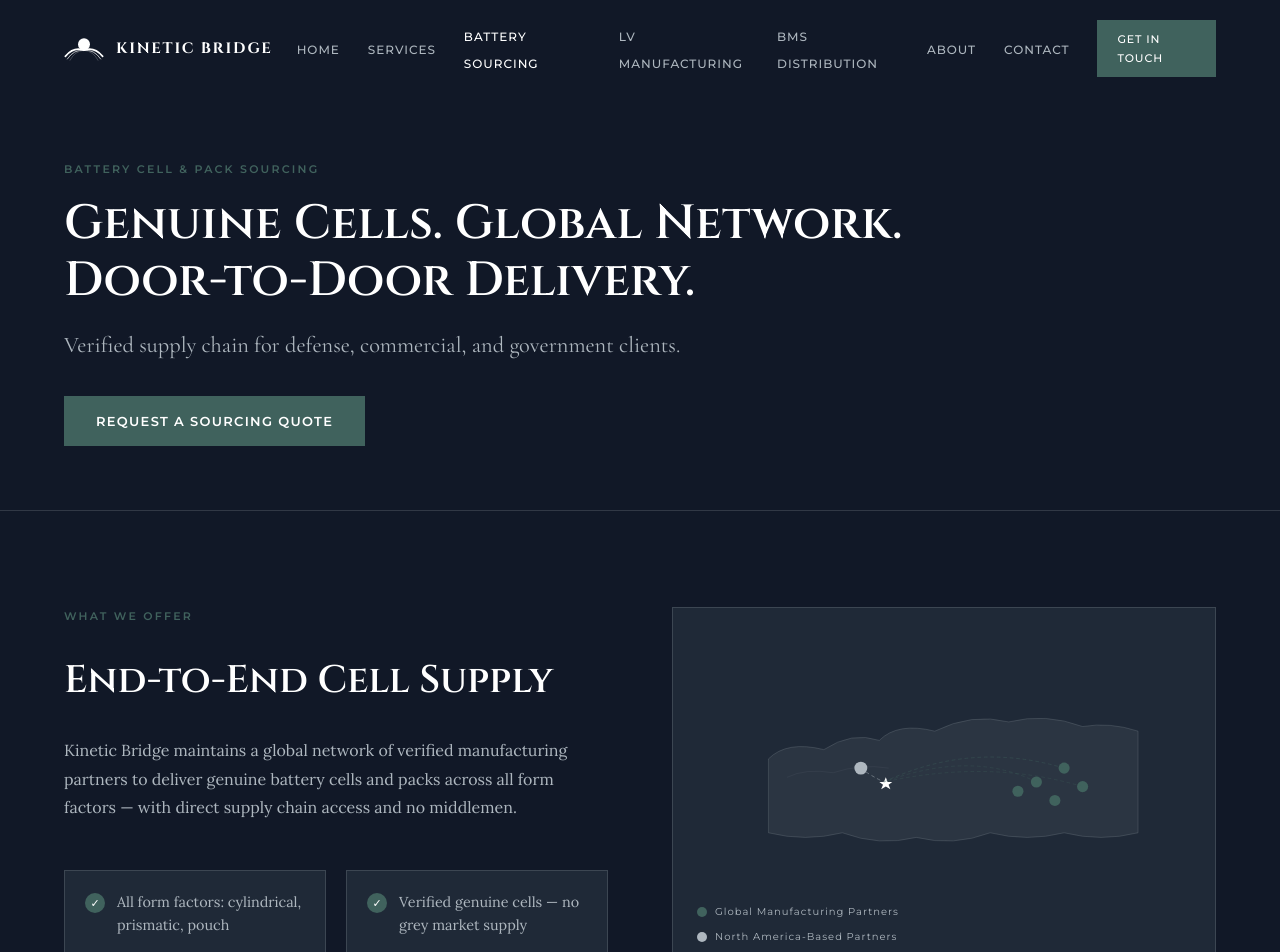
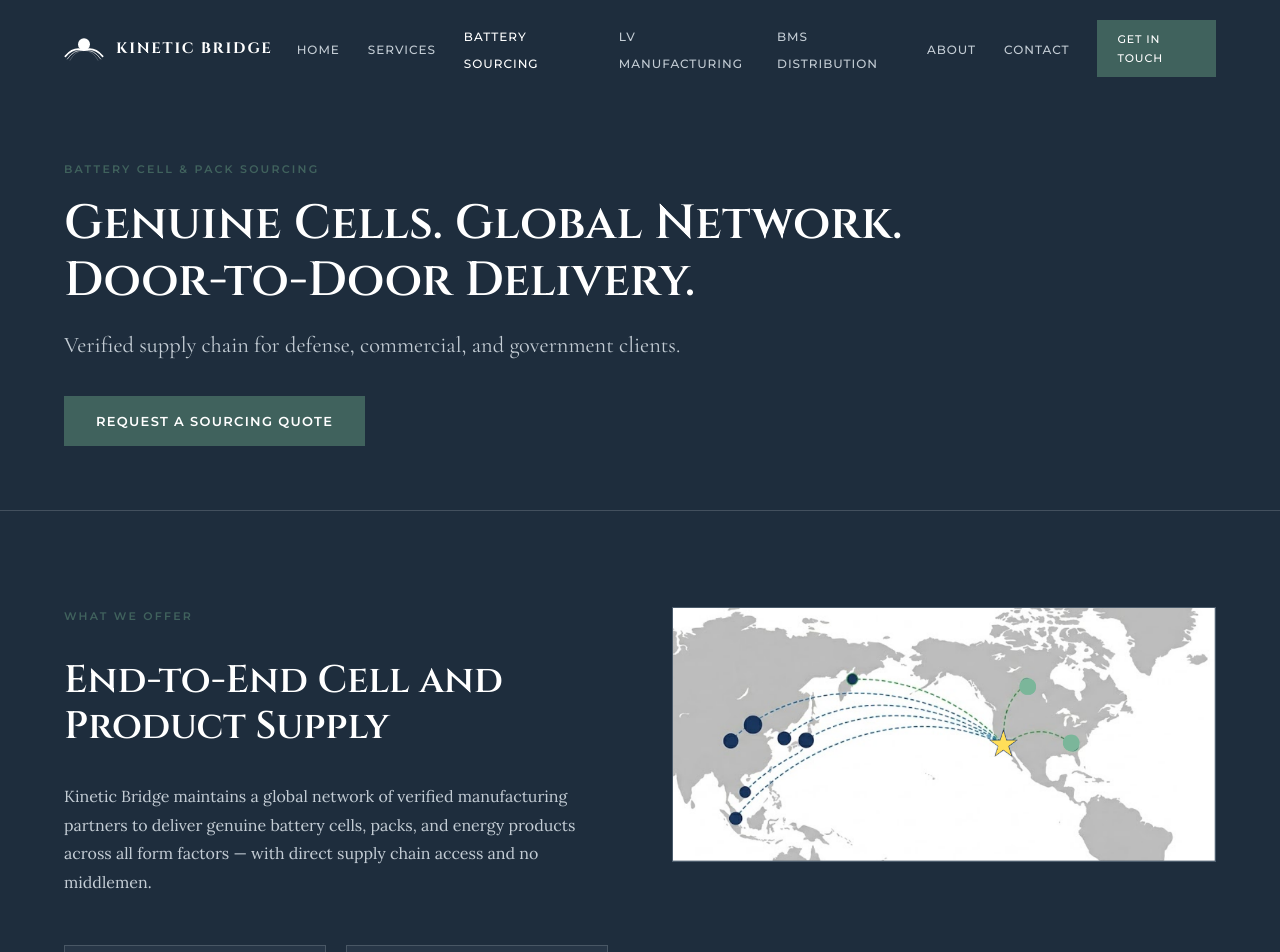
Before and after one commit to bill408/kinetic-bridge-website_20260619v01, a React (Vite) app: page /battery-cell-pack-sourcing in a window 1280 px wide. Shown: the top 952 px of the page. Built offline with nearby package versions, Linux system fonts and the light colour scheme.

Commit message:
Update theme and add partner logos

```diff
--- a/src/components/Footer.css
+++ b/src/components/Footer.css
@@ -1,5 +1,5 @@
 .footer {
-  background: #0a1018;
+  background: #172030;
   border-top: 1px solid var(--lines-subtle);
   padding: 48px 0 32px;
 }
--- /dev/null
+++ b/src/components/LithiumBalanceLogo.jsx
@@ -0,0 +1,61 @@
+export default function LithiumBalanceLogo({ height = 80 }) {
+  const aspectRatio = 1200 / 160
+  const width = height * aspectRatio
+
+  return (
+    <svg
+      width={width}
+      height={height}
+      viewBox="0 0 1200 160"
+      fill="none"
+      xmlns="http://www.w3.org/2000/svg"
+      aria-label="Lithium Balance"
+    >
+      <defs>
+        <linearGradient id="lb-green" x1="0" y1="160" x2="160" y2="0" gradientUnits="userSpaceOnUse">
+          <stop offset="0%" stopColor="#3a8c00" />
+          <stop offset="100%" stopColor="#8cc800" />
+        </linearGradient>
+      </defs>
+
+      {/* Icon: rounded square with green gradient */}
+      <rect x="0" y="0" width="160" height="160" rx="22" fill="url(#lb-green)" />
+
+      {/* White 3-blade fan / triskelion inside the square */}
+      {/* Blade 1 — top */}
+      <path
+        d="M80 80 C80 60 95 38 80 22 C65 38 80 60 80 80Z"
+        fill="white"
+        transform="rotate(0,80,80)"
+      />
+      {/* Blade 2 — bottom-right */}
+      <path
+        d="M80 80 C80 60 95 38 80 22 C65 38 80 60 80 80Z"
+        fill="white"
+        transform="rotate(120,80,80)"
+      />
+      {/* Blade 3 — bottom-left */}
+      <path
+        d="M80 80 C80 60 95 38 80 22 C65 38 80 60 80 80Z"
+        fill="white"
+        transform="rotate(240,80,80)"
+      />
+
+      {/* Center circle to smooth the join */}
+      <circle cx="80" cy="80" r="10" fill="url(#lb-green)" />
+
+      {/* "LITHIUM BALANCE" text */}
+      <text
+        x="198"
+        y="118"
+        fontFamily="'Helvetica Neue', Helvetica, Arial, sans-serif"
+        fontWeight="300"
+        fontSize="80"
+        letterSpacing="4"
+        fill="#111111"
+      >
+        LITHIUM BALANCE
+      </text>
+    </svg>
+  )
+}
--- a/src/components/Navbar.css
+++ b/src/components/Navbar.css
@@ -10,7 +10,7 @@
 }
 
 .navbar.scrolled {
-  background: rgba(17, 24, 39, 0.97);
+  background: rgba(30, 45, 61, 0.97);
   padding: 12px 0;
   border-bottom: 1px solid rgba(174,183,191,0.15);
   backdrop-filter: blur(8px);
@@ -101,7 +101,7 @@
     top: 100%;
     left: 0;
     right: 0;
-    background: #111827;
+    background: #1e2d3d;
     flex-direction: column;
     align-items: flex-start;
     padding: 24px;
--- a/src/index.css
+++ b/src/index.css
@@ -1,14 +1,14 @@
 *, *::before, *::after { box-sizing: border-box; margin: 0; padding: 0; }
 
 :root {
-  --bg-primary: #111827;
-  --bg-accent: #1f2937;
+  --bg-primary: #1e2d3d;
+  --bg-accent: #273647;
   --accent-green: #40625d;
   --accent-green-hover: #4e7a74;
   --lines: #aeb7bf;
-  --lines-subtle: rgba(174,183,191,0.2);
+  --lines-subtle: rgba(174,183,191,0.25);
   --white: #ffffff;
-  --text-muted: #aeb7bf;
+  --text-muted: #c4cdd5;
 
   --font-title: 'Cinzel', serif;
   --font-subtitle: 'Cormorant Garamond', serif;
--- a/src/pages/BMSDistribution.jsx
+++ b/src/pages/BMSDistribution.jsx
@@ -1,4 +1,5 @@
 import { Link } from 'react-router-dom'
+import LithiumBalanceLogo from '../components/LithiumBalanceLogo'
 import './Page.css'
 
 const valueProps = [
@@ -17,6 +18,14 @@
           <h1 className="section-heading" style={{fontSize:'clamp(2rem,4vw,3rem)'}}>Authorized U.S. Distributor<br />of Lithium Balance BMS</h1>
           <p className="section-subhead">Engineering-level knowledge. Direct supply chain. Full integration support.</p>
           <Link to="/contact?type=bms" className="btn-primary">Inquire About BMS Solutions</Link>
+        </div>
+      </section>
+
+      <section style={{padding:'64px 0',background:'#f8f9fa',borderBottom:'1px solid rgba(0,0,0,0.08)'}}>
+        <div className="container" style={{display:'flex',flexDirection:'column',alignItems:'center',gap:'20px',textAlign:'center'}}>
+          <p style={{fontFamily:'var(--font-label)',fontSize:'11px',fontWeight:'600',letterSpacing:'0.2em',textTransform:'uppercase',color:'#40625d'}}>In Partnership With</p>
+          <LithiumBalanceLogo height={72} />
+          <p style={{fontFamily:'var(--font-subtitle)',fontStyle:'italic',fontSize:'1.1rem',color:'#555',maxWidth:'480px',lineHeight:'1.5'}}>Authorized U.S. distributor — delivering Lithium Balance BMS products with full engineering integration support.</p>
         </div>
       </section>
 
--- a/src/pages/BatterySourcing.jsx
+++ b/src/pages/BatterySourcing.jsx
@@ -24,8 +24,8 @@
         <div className="container content-block">
           <div className="content-text">
             <p className="section-label">What We Offer</p>
-            <h2 className="section-heading">End-to-End Cell Supply</h2>
-            <p className="body-text">Kinetic Bridge maintains a global network of verified manufacturing partners to deliver genuine battery cells and packs across all form factors — with direct supply chain access and no middlemen.</p>
+            <h2 className="section-heading">End-to-End Cell and Product Supply</h2>
+            <p className="body-text">Kinetic Bridge maintains a global network of verified manufacturing partners to deliver genuine battery cells, packs, and energy products across all form factors — with direct supply chain access and no middlemen.</p>
             <div className="feature-grid" style={{marginTop:'2rem'}}>
               {features.map(f => (
                 <div key={f} className="feature-item">
@@ -35,38 +35,8 @@
               ))}
             </div>
           </div>
-          <div className="map-visual">
-            <svg className="map-svg" viewBox="0 0 500 300" fill="none" xmlns="http://www.w3.org/2000/svg">
-              <rect width="500" height="300" fill="transparent"/>
-              {/* Simplified world map outline */}
-              <path d="M60 120 Q80 100 120 110 Q150 90 180 100 Q200 80 240 90 Q280 70 320 80 Q360 70 400 85 Q430 80 460 90 L460 200 Q420 210 380 200 Q340 210 300 200 Q260 215 220 205 Q180 215 140 200 Q100 210 60 200 Z" fill="rgba(174,183,191,0.08)" stroke="rgba(174,183,191,0.2)" strokeWidth="1"/>
-              <path d="M80 140 Q100 130 130 135 Q160 125 190 130" fill="none" stroke="rgba(174,183,191,0.15)" strokeWidth="0.5"/>
-              {/* Global partners - Asia/Pacific */}
-              <circle cx="380" cy="130" r="6" fill="#40625d"/>
-              <circle cx="350" cy="145" r="6" fill="#40625d"/>
-              <circle cx="400" cy="150" r="6" fill="#40625d"/>
-              <circle cx="370" cy="165" r="6" fill="#40625d"/>
-              <circle cx="330" cy="155" r="6" fill="#40625d"/>
-              {/* NA partner */}
-              <circle cx="160" cy="130" r="7" fill="#aeb7bf"/>
-              {/* HQ star */}
-              <path d="M185 145 L187 140 L189 145 L194 145 L190 148 L192 153 L187 150 L182 153 L184 148 L180 145 Z" fill="#ffffff"/>
-              {/* Connection lines */}
-              <path d="M380 130 Q280 100 185 145" stroke="rgba(64,98,93,0.4)" strokeWidth="1" strokeDasharray="4 3"/>
-              <path d="M350 145 Q280 110 185 145" stroke="rgba(64,98,93,0.3)" strokeWidth="1" strokeDasharray="4 3"/>
-              <path d="M400 150 Q300 120 185 145" stroke="rgba(64,98,93,0.3)" strokeWidth="1" strokeDasharray="4 3"/>
-              <path d="M160 130 Q170 138 185 145" stroke="rgba(174,183,191,0.5)" strokeWidth="1" strokeDasharray="4 3"/>
-            </svg>
-            <div className="map-legend">
-              <div className="legend-item">
-                <div className="legend-dot" style={{background:'#40625d'}} />
-                <span>Global Manufacturing Partners</span>
-              </div>
-              <div className="legend-item">
-                <div className="legend-dot" style={{background:'#aeb7bf'}} />
-                <span>North America-Based Partners</span>
-              </div>
-            </div>
+          <div className="map-image-wrap">
+            <img src="/images/Kinetic_Bridge_v1.pptx.png" alt="Global supply chain network — Asia-Pacific manufacturing partners shipping to North America" />
           </div>
         </div>
       </section>
--- a/src/pages/Page.css
+++ b/src/pages/Page.css
@@ -114,6 +114,79 @@
   background: var(--accent-green);
   flex-shrink: 0;
   margin-top: 8px;
+}
+
+/* PARTNER LOGO */
+.partner-logo-wrap {
+  display: inline-flex;
+  align-items: center;
+  justify-content: center;
+  background: #ffffff;
+  border: 1px solid var(--lines-subtle);
+  padding: 20px 32px;
+  margin-bottom: 28px;
+}
+
+.partner-logo-wrap img {
+  height: 52px;
+  width: auto;
+  display: block;
+}
+
+.partner-banner {
+  display: flex;
+  flex-direction: column;
+  align-items: center;
+  justify-content: center;
+  gap: 24px;
+  padding: 56px 0;
+  border-bottom: 1px solid var(--lines-subtle);
+}
+
+.partner-banner-logo {
+  background: #ffffff;
+  padding: 24px 48px;
+  display: inline-flex;
+  align-items: center;
+  justify-content: center;
+}
+
+.partner-banner-logo img {
+  height: 72px;
+  width: auto;
+  display: block;
+}
+
+.partner-banner-label {
+  font-family: var(--font-label);
+  font-size: 11px;
+  font-weight: 600;
+  letter-spacing: 0.2em;
+  text-transform: uppercase;
+  color: var(--accent-green);
+}
+
+.partner-banner-text {
+  font-family: var(--font-subtitle);
+  font-style: italic;
+  font-size: 1.15rem;
+  color: var(--text-muted);
+  text-align: center;
+  max-width: 520px;
+  line-height: 1.5;
+}
+
+/* MAP IMAGE */
+.map-image-wrap {
+  border: 1px solid var(--lines-subtle);
+  overflow: hidden;
+  background: #2a3d50;
+}
+
+.map-image-wrap img {
+  width: 100%;
+  height: auto;
+  display: block;
 }
 
 /* BATTERY SOURCING PAGE */
--- a/src/pages/Services.jsx
+++ b/src/pages/Services.jsx
@@ -43,6 +43,9 @@
       <section>
         <div className="container">
           <p className="section-label">Talent Partnership</p>
+          <div className="partner-logo-wrap">
+            <img src="/images/Motive_Workforce_Logo.png" alt="Motive Workforce Solutions" />
+          </div>
           <h2 className="section-heading">Top-Tier Talent, On Demand</h2>
           <div className="content-block">
             <div className="content-text">
```
